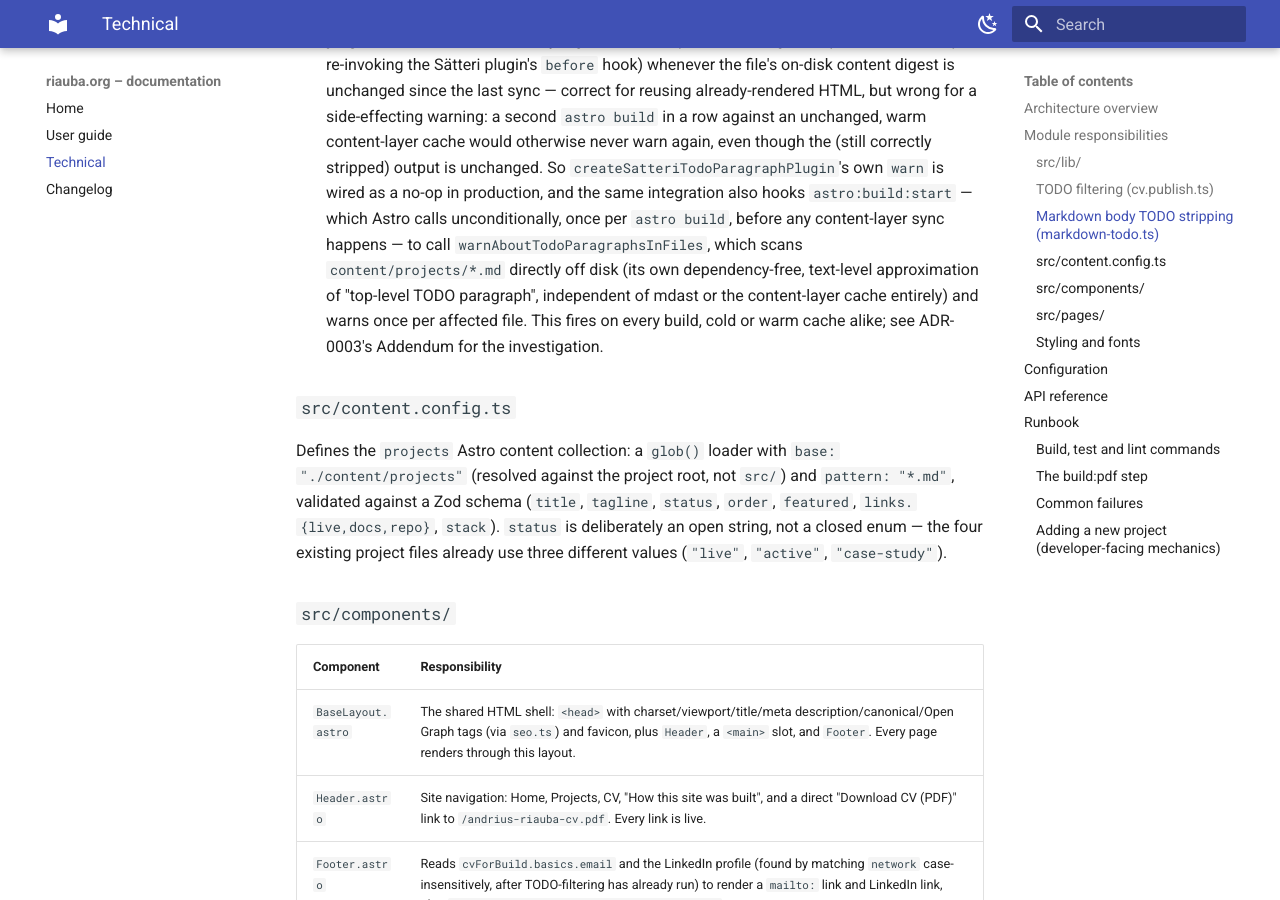
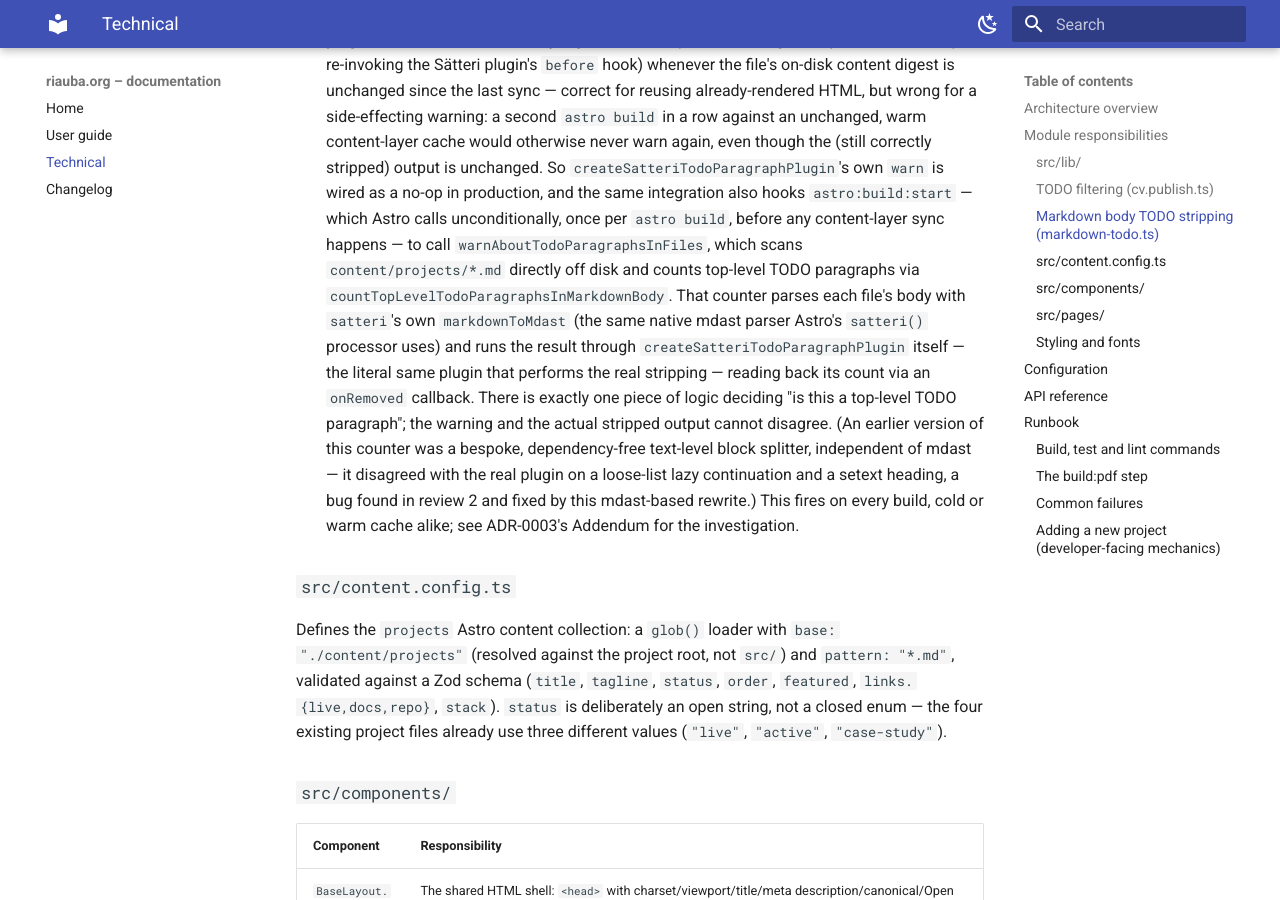
Before and after one commit to asas1313/riauba-portfolio, an MkDocs documentation site: the page built from docs/technical/index.md, in a window 1280 px wide and 900 px high, scrolled down 5240 px. Built offline with MkDocs 1.6.1 and Material for MkDocs 9.7.7, drawn with Linux system fonts in a browser that asks for light colours; some of the changed text lies outside the part shown.

Commit message:
docs(003): fix stale Sätteri warn snippet, document mdast-based counter
The Configuration section's astro.config.mjs snippet still showed
warn: console.warn for the Sätteri plugin, contradicting both the real
config (warn: () => {}) and the doc's own earlier, correct explanation
that astro:build:start is the sole AC-5 warning source. Fix the snippet
and add a pointer to the real mechanism.

Also update the Markdown body TODO stripping section's description of
countTopLevelTodoParagraphsInMarkdownBody: it's no longer a bespoke
text-level approximation, independent of mdast — it now parses with
satteri's markdownToMdast and runs createSatteriTodoParagraphPlugin
itself, per the preceding fix commit.

```diff
--- a/docs/technical/index.md
+++ b/docs/technical/index.md
@@ -257,10 +257,17 @@ entry's raw body, Astro has already rendered it to cached HTML — see
   stripped) output is unchanged. So `createSatteriTodoParagraphPlugin`'s own `warn` is wired as a
   no-op in production, and the same integration also hooks `astro:build:start` — which Astro
   calls unconditionally, once per `astro build`, before any content-layer sync happens — to call
-  `warnAboutTodoParagraphsInFiles`, which scans `content/projects/*.md` directly off disk (its own
-  dependency-free, text-level approximation of "top-level TODO paragraph", independent of mdast
-  or the content-layer cache entirely) and warns once per affected file. This fires on every
-  build, cold or warm cache alike; see ADR-0003's Addendum for the investigation.
+  `warnAboutTodoParagraphsInFiles`, which scans `content/projects/*.md` directly off disk and
+  counts top-level TODO paragraphs via `countTopLevelTodoParagraphsInMarkdownBody`. That counter
+  parses each file's body with `satteri`'s own `markdownToMdast` (the same native mdast parser
+  Astro's `satteri()` processor uses) and runs the result through `createSatteriTodoParagraphPlugin`
+  itself — the literal same plugin that performs the real stripping — reading back its count via
+  an `onRemoved` callback. There is exactly one piece of logic deciding "is this a top-level TODO
+  paragraph"; the warning and the actual stripped output cannot disagree. (An earlier version of
+  this counter was a bespoke, dependency-free text-level block splitter, independent of mdast —
+  it disagreed with the real plugin on a loose-list lazy continuation and a setext heading, a bug
+  found in review 2 and fixed by this mdast-based rewrite.) This fires on every build, cold or
+  warm cache alike; see ADR-0003's Addendum for the investigation.
 
 ### `src/content.config.ts`
 
@@ -325,10 +332,13 @@ export default defineConfig({
 - `integrations: [todoParagraphStrippingIntegration()]` — a small inline integration (spec 003,
   not a separate npm package) whose `astro:config:setup` hook sets `markdown.processor:
   satteri({ mdastPlugins: [createSatteriTodoParagraphPlugin({ enabled: command === "build",
-  warn: console.warn }) ] })`, gating AC-5's TODO-paragraph stripping on the real CLI command.
-  This is an inline integration, rather than the plain object/functional forms `defineConfig`
-  might suggest, because Astro's `defineConfig` never invokes a function passed as its default
-  export — `astro:config:setup` is the documented way to read `command` — see
+  warn: () => {} }) ] })`, gating AC-5's TODO-paragraph stripping on the real CLI command. The
+  Sätteri plugin's own `warn` is a no-op in production — the `astro:build:start` hook (see
+  [Markdown body TODO stripping](#markdown-body-todo-stripping-markdown-todots) below) is the
+  sole source of the AC-5 build warning. This is an inline integration, rather than the plain
+  object/functional forms `defineConfig` might suggest, because Astro's `defineConfig` never
+  invokes a function passed as its default export — `astro:config:setup` is the documented way
+  to read `command` — see
   [Markdown body TODO stripping](#markdown-body-todo-stripping-markdown-todots) and
   [ADR-0003](../adr/0003-project-body-todo-stripping.md)'s Addendum.
 
```
